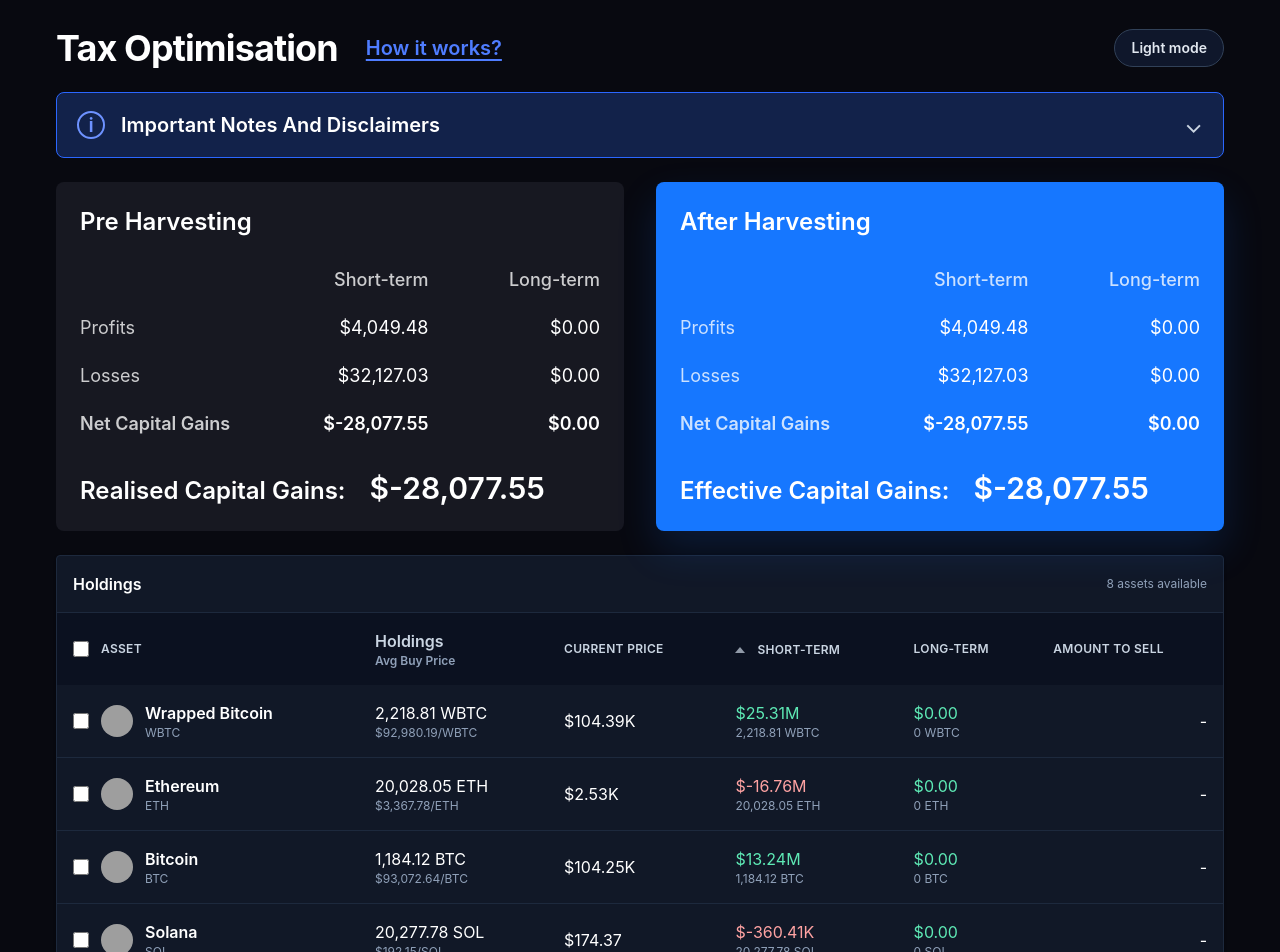
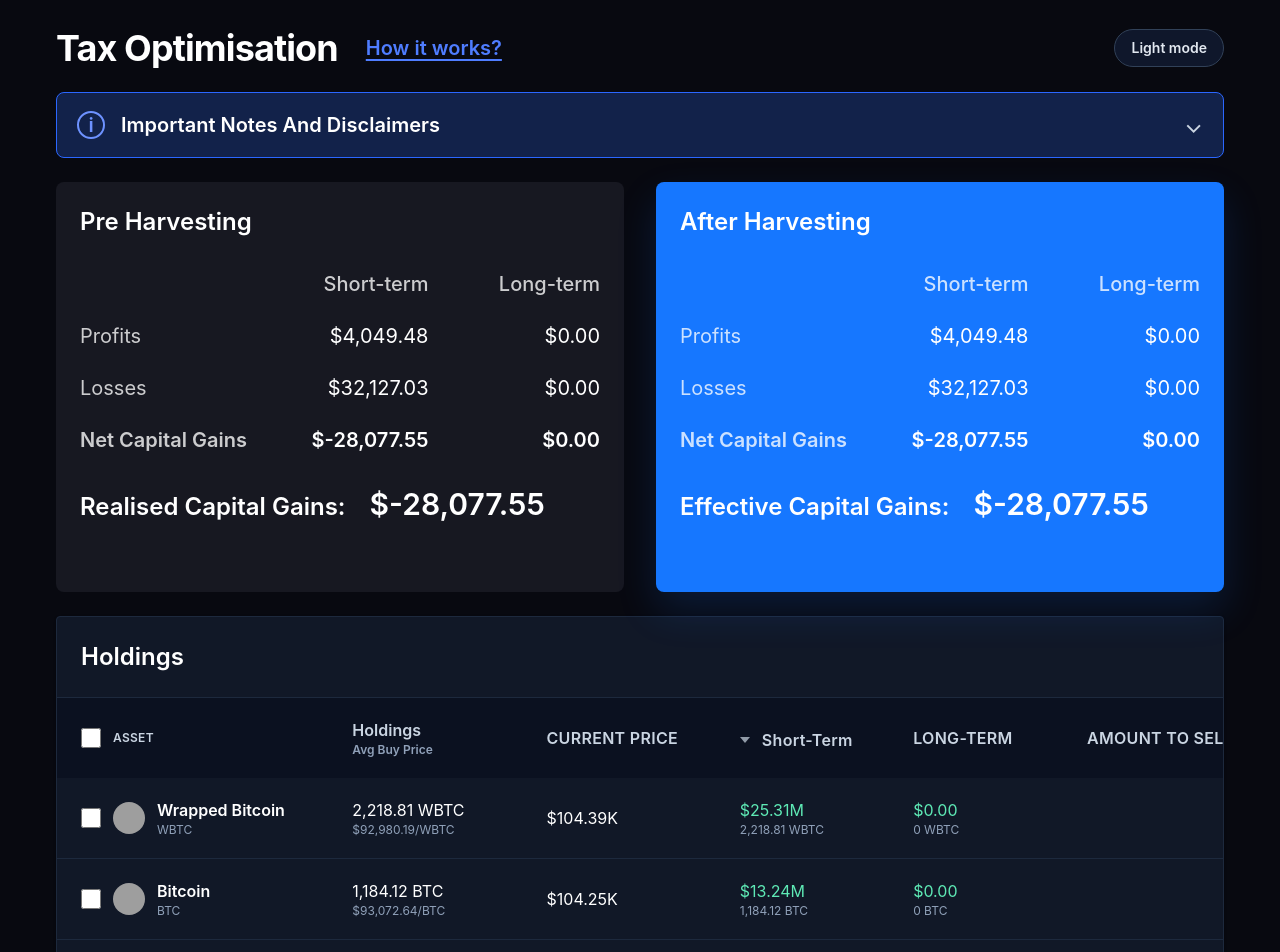
Before and after one commit to varunaKumari/koinX, a React (Vite) app: page / in a window 1280 px wide. Shown: the top 952 px of the page. Built offline with nearby package versions, Linux system fonts and the light colour scheme; grey boxes are pictures that could not be loaded.

Commit message:
changes in long term

```diff
--- a/src/components/CapitalGainsCard.tsx
+++ b/src/components/CapitalGainsCard.tsx
@@ -10,7 +10,11 @@ interface CapitalGainsCardProps {
 
 const formatCurrency = (value: number, compact = false) => {
   const formatter = new Intl.NumberFormat('en-US', {
-    maximumFractionDigits: compact ? 2 : Math.abs(value) > 0 && Math.abs(value) < 0.01 ? 6 : 2,
+    maximumFractionDigits: compact
+      ? 2
+      : Math.abs(value) > 0 && Math.abs(value) < 0.01
+        ? 6
+        : 2,
     minimumFractionDigits: compact ? 0 : 2,
     notation: compact ? 'compact' : 'standard',
   })
@@ -44,7 +48,7 @@ export const CapitalGainsCard = ({
 
   if (!gains) {
     return (
-      <section className={`min-h-[260px] rounded-lg p-6 ${cardClass}`}>
+      <section className={`min-h-[340px] rounded-lg p-6 md:min-h-[410px] ${cardClass}`}>
         <div className="h-8 w-48 animate-pulse rounded bg-white/20" />
         <div className="mt-8 space-y-5">
           <div className="h-7 animate-pulse rounded bg-white/15" />
@@ -66,10 +70,10 @@ export const CapitalGainsCard = ({
   ]
 
   return (
-    <section className={`min-h-[260px] rounded-lg p-6 ${cardClass}`}>
+    <section className={`min-h-[340px] rounded-lg p-6 md:min-h-[410px] ${cardClass}`}>
       <h2 className="text-2xl font-semibold">{title}</h2>
 
-      <div className="mt-7 grid grid-cols-[1.2fr_1fr_1fr] gap-x-6 gap-y-5 text-base sm:text-lg">
+      <div className="mt-8 grid grid-cols-[1.2fr_1fr_1fr] gap-x-6 gap-y-6 text-base sm:text-xl">
         <span />
         <span className={`${mutedClass} text-right font-medium`}>Short-term</span>
         <span className={`${mutedClass} text-right font-medium`}>Long-term</span>
@@ -101,7 +105,9 @@ export const CapitalGainsCard = ({
         <span className="text-xl font-semibold sm:text-2xl">
           {isPost ? 'Effective Capital Gains:' : 'Realised Capital Gains:'}
         </span>
-        <span className={`text-2xl font-semibold sm:text-3xl ${valueColor(totalGains)}`}>
+        <span
+          className={`text-2xl font-semibold sm:text-3xl ${valueColor(totalGains)}`}
+        >
           {formatCurrency(totalGains, Math.abs(totalGains) >= 1_000_000)}
         </span>
       </div>
--- a/src/components/HoldingsTable.tsx
+++ b/src/components/HoldingsTable.tsx
@@ -1,4 +1,4 @@
-import { useEffect, useMemo, useRef, useState } from 'react'
+import { useEffect, useMemo, useRef, useState, type ReactNode } from 'react'
 import { getHoldingKey } from '../hooks/useHarvesting'
 import type { Holding } from '../types'
 
@@ -37,6 +37,8 @@ const formatHolding = (value: number) =>
     maximumFractionDigits: Math.abs(value) > 0 && Math.abs(value) < 0.01 ? 6 : 8,
   }).format(value)
 
+type SortDirection = 'asc' | 'desc'
+
 export const HoldingsTable = ({
   holdings,
   mode,
@@ -47,6 +49,7 @@ export const HoldingsTable = ({
 }: HoldingsTableProps) => {
   const isDark = mode === 'dark'
   const [showAll, setShowAll] = useState(false)
+  const [sortDirection, setSortDirection] = useState<SortDirection>('desc')
   const headerCheckboxRef = useRef<HTMLInputElement>(null)
   const sectionClass = isDark
     ? 'border-slate-800 bg-[#111827] text-white'
@@ -74,10 +77,11 @@ export const HoldingsTable = ({
     () =>
       [...holdings].sort(
         (firstHolding, secondHolding) =>
-          Math.abs(secondHolding.stcg.gain + secondHolding.ltcg.gain) -
-          Math.abs(firstHolding.stcg.gain + firstHolding.ltcg.gain),
+          sortDirection === 'desc'
+            ? secondHolding.stcg.gain - firstHolding.stcg.gain
+            : firstHolding.stcg.gain - secondHolding.stcg.gain,
       ),
-    [holdings],
+    [holdings, sortDirection],
   )
 
   const visibleHoldings = showAll ? sortedHoldings : sortedHoldings.slice(0, 5)
@@ -93,30 +97,43 @@ export const HoldingsTable = ({
     }
   }, [someSelected])
 
+  const ValueWithTooltip = ({
+    children,
+    value,
+    className = '',
+  }: {
+    children: ReactNode
+    value: string
+    className?: string
+  }) => (
+    <span className={`group relative inline-block ${className}`}>
+      {children}
+      <span className="pointer-events-none absolute left-1/2 top-[-3.2rem] z-20 -translate-x-1/2 whitespace-nowrap rounded-lg bg-white px-4 py-3 text-sm text-slate-950 opacity-0 shadow-xl transition-opacity group-hover:opacity-100">
+        {value}
+        <span className="absolute left-1/2 top-full h-3 w-3 -translate-x-1/2 -translate-y-1/2 rotate-45 bg-white" />
+      </span>
+    </span>
+  )
+
   return (
     <section
       className={`overflow-hidden rounded border shadow-sm transition-colors duration-300 ${sectionClass}`}
     >
-      <div
-        className={`flex items-center justify-between border-b px-4 py-4 ${topBorderClass}`}
-      >
-        <h2 className="text-base font-semibold">Holdings</h2>
-        <span className={`text-xs ${mutedTextClass}`}>
-          {holdings.length} assets available
-        </span>
+      <div className={`border-b px-6 py-6 ${topBorderClass}`}>
+        <h2 className="text-2xl font-semibold">Holdings</h2>
       </div>
       <div className="overflow-x-auto">
-        <table className="w-full min-w-[760px] border-collapse text-left text-xs sm:min-w-[960px] sm:text-sm">
+        <table className="w-full min-w-[900px] border-collapse text-left text-sm sm:min-w-[1200px]">
           <thead
             className={`text-[11px] uppercase tracking-wide sm:text-xs ${tableHeadClass}`}
           >
             <tr>
-              <th className="px-3 py-3 font-semibold sm:px-4 sm:py-4">
+              <th className="px-4 py-5 font-semibold sm:px-6">
                 <div className="flex items-center gap-2 sm:gap-3">
                   <input
                     aria-label="Select all holdings"
                     checked={allSelected}
-                    className="h-4 w-4 rounded border-slate-500 accent-blue-500 transition duration-150 ease-out checked:scale-110 hover:scale-105"
+                    className="h-5 w-5 rounded border-slate-500 accent-blue-500 transition duration-150 ease-out checked:scale-110 hover:scale-105"
                     disabled={loading || holdings.length === 0}
                     onChange={onToggleAll}
                     ref={headerCheckboxRef}
@@ -125,7 +142,7 @@ export const HoldingsTable = ({
                   <span>Asset</span>
                 </div>
               </th>
-              <th className="px-3 py-3 font-semibold sm:px-4 sm:py-4">
+              <th className="px-4 py-5 font-semibold sm:px-6">
                 <span className="block text-base normal-case tracking-normal text-inherit">
                   Holdings
                 </span>
@@ -133,19 +150,31 @@ export const HoldingsTable = ({
                   Avg Buy Price
                 </span>
               </th>
-              <th className="px-3 py-3 font-semibold sm:px-4 sm:py-4">
+              <th className="px-4 py-5 text-base font-semibold sm:px-6">
                 Current Price
               </th>
-              <th className="px-3 py-3 font-semibold sm:px-4 sm:py-4">
-                <span className="inline-flex items-center gap-3">
-                  <span className="h-0 w-0 border-x-[5px] border-b-[6px] border-x-transparent border-b-current opacity-70" />
+              <th className="px-4 py-5 text-base font-semibold sm:px-6">
+                <button
+                  className="inline-flex items-center gap-3"
+                  onClick={() =>
+                    setSortDirection((currentDirection) =>
+                      currentDirection === 'desc' ? 'asc' : 'desc',
+                    )
+                  }
+                  type="button"
+                >
+                  <span
+                    className={`h-0 w-0 border-x-[5px] border-b-[6px] border-x-transparent border-b-current opacity-70 transition-transform ${
+                      sortDirection === 'desc' ? 'rotate-180' : ''
+                    }`}
+                  />
                   Short-Term
-                </span>
+                </button>
               </th>
-              <th className="px-3 py-3 font-semibold sm:px-4 sm:py-4">
+              <th className="px-4 py-5 text-base font-semibold sm:px-6">
                 Long-Term
               </th>
-              <th className="hidden px-3 py-3 font-semibold sm:table-cell sm:px-4 sm:py-4">
+              <th className="hidden px-4 py-5 text-right text-base font-semibold sm:table-cell sm:px-6">
                 Amount to Sell
               </th>
             </tr>
@@ -156,7 +185,7 @@ export const HoldingsTable = ({
                   <tr className="animate-pulse" key={index}>
                     {Array.from({ length: 6 }).map((__, cellIndex) => (
                       <td
-                        className={`px-3 py-4 sm:px-4 sm:py-5 ${
+                        className={`px-4 py-5 sm:px-6 ${
                           cellIndex === 5 ? 'hidden sm:table-cell' : ''
                         }`}
                         key={cellIndex}
@@ -177,12 +206,12 @@ export const HoldingsTable = ({
                       } ${isSelected ? 'bg-blue-500/15' : ''}`}
                       key={key}
                     >
-                      <td className="px-3 py-3 sm:px-4 sm:py-4">
+                      <td className="px-4 py-5 sm:px-6">
                         <div className="flex items-center gap-2 sm:gap-3">
                           <input
                             aria-label={`Select ${holding.coinName}`}
                             checked={isSelected}
-                            className="h-4 w-4 rounded border-slate-500 accent-blue-500 transition duration-150 ease-out checked:scale-110 hover:scale-105"
+                            className="h-5 w-5 rounded border-slate-500 accent-blue-500 transition duration-150 ease-out checked:scale-110 hover:scale-105"
                             onChange={() => onToggle(key)}
                             type="checkbox"
                           />
@@ -212,7 +241,7 @@ export const HoldingsTable = ({
                           </div>
                         </div>
                       </td>
-                      <td className="px-3 py-3 sm:px-4 sm:py-4">
+                      <td className="px-4 py-5 sm:px-6">
                         <p className="text-base">
                           {formatHolding(holding.totalHolding)} {holding.coin}
                         </p>
@@ -220,35 +249,34 @@ export const HoldingsTable = ({
                           {formatCurrency(holding.averageBuyPrice)}/{holding.coin}
                         </p>
                       </td>
-                      <td
-                        className="px-3 py-3 text-base sm:px-4 sm:py-4"
-                        title={formatCurrency(holding.currentPrice)}
-                      >
-                        {formatCompactCurrency(holding.currentPrice)}
+                      <td className="px-4 py-5 text-base sm:px-6">
+                        <ValueWithTooltip value={formatCurrency(holding.currentPrice)}>
+                          {formatCompactCurrency(holding.currentPrice)}
+                        </ValueWithTooltip>
                       </td>
-                      <td className="px-3 py-3 sm:px-4 sm:py-4">
-                        <p
+                      <td className="px-4 py-5 sm:px-6">
+                        <ValueWithTooltip
                           className={`text-base ${getGainColor(holding.stcg.gain)}`}
-                          title={formatCurrency(holding.stcg.gain)}
+                          value={formatCurrency(holding.stcg.gain)}
                         >
                           {formatCompactCurrency(holding.stcg.gain)}
-                        </p>
+                        </ValueWithTooltip>
                         <p className={`text-[11px] sm:text-xs ${mutedTextClass}`}>
                           {formatHolding(holding.stcg.balance)} {holding.coin}
                         </p>
                       </td>
-                      <td className="px-3 py-3 sm:px-4 sm:py-4">
-                        <p
+                      <td className="px-4 py-5 sm:px-6">
+                        <ValueWithTooltip
                           className={`text-base ${getGainColor(holding.ltcg.gain)}`}
-                          title={formatCurrency(holding.ltcg.gain)}
+                          value={formatCurrency(holding.ltcg.gain)}
                         >
                           {formatCompactCurrency(holding.ltcg.gain)}
-                        </p>
+                        </ValueWithTooltip>
                         <p className={`text-[11px] sm:text-xs ${mutedTextClass}`}>
                           {formatHolding(holding.ltcg.balance)} {holding.coin}
                         </p>
                       </td>
-                      <td className="hidden px-3 py-3 text-right text-base sm:table-cell sm:px-4 sm:py-4">
+                      <td className="hidden px-4 py-5 text-right text-base sm:table-cell sm:px-6">
                         {isSelected
                           ? `${formatHolding(holding.totalHolding)} ${holding.coin}`
                           : '-'}
```
